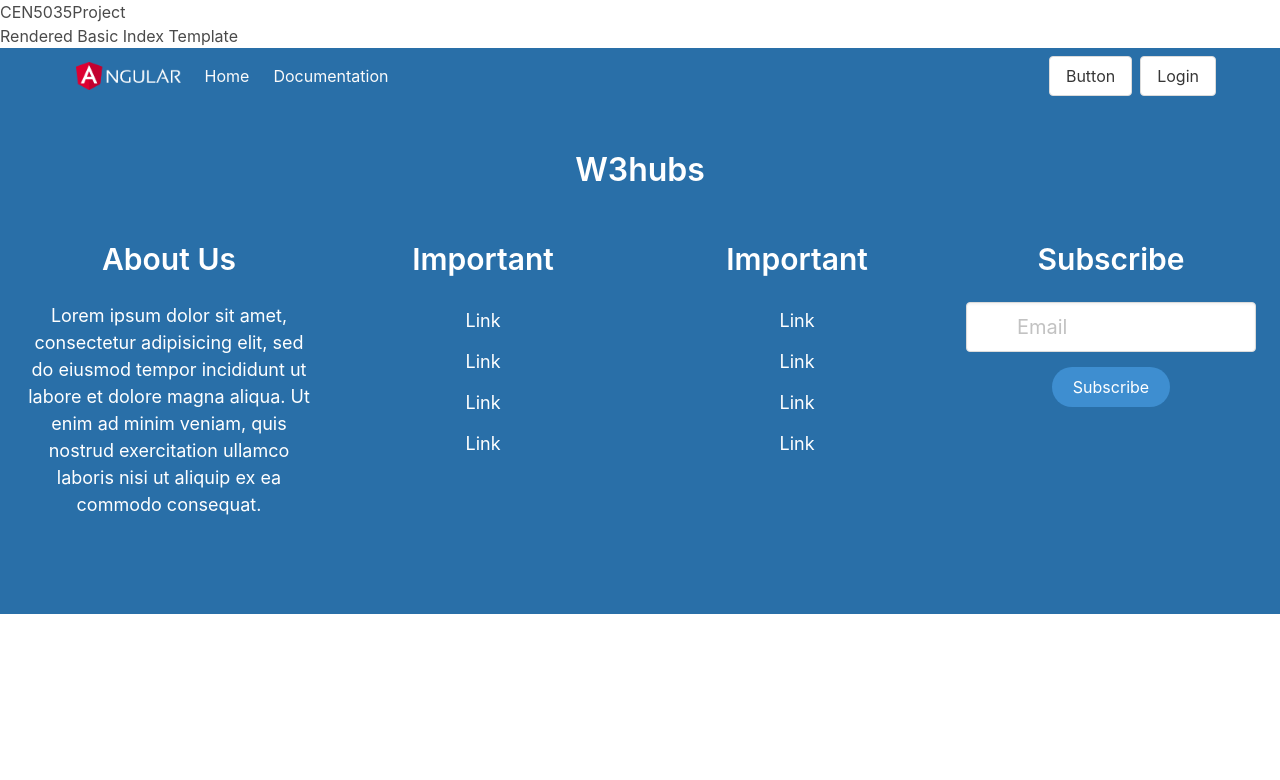
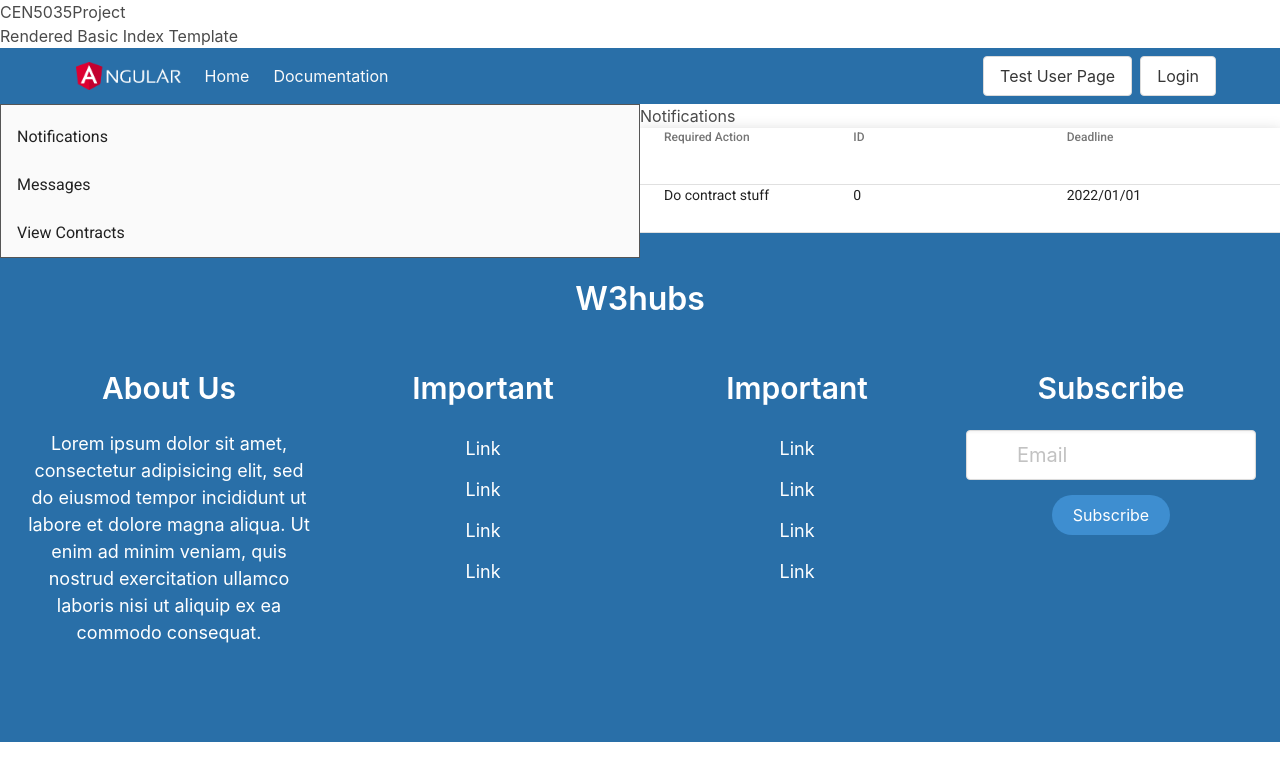
Before and after one commit to Jshel/CEN5035Project, an Angular app in the folder CEN5035-front-end/: page /browse-contracts in a window 1280 px wide. Before the commit this address led to /. Shown: the top 780 px of the page. Built offline with nearby package versions, Linux system fonts and the light colour scheme.

Commit message:
Basic views
Very basic view for contracts, messages, and notifications

```diff
--- a/CEN5035-front-end/angular.json
+++ b/CEN5035-front-end/angular.json
@@ -27,6 +27,7 @@
               "src/assets"
             ],
             "styles": [
+              "src/custom-theme.scss",
               "./node_modules/bulma/css/bulma.css"
             ],
             "scripts": []
--- a/CEN5035-front-end/package.json
+++ b/CEN5035-front-end/package.json
@@ -11,10 +11,12 @@
   "private": true,
   "dependencies": {
     "@angular/animations": "~13.1.0",
+    "@angular/cdk": "^13.2.0",
     "@angular/common": "~13.1.0",
     "@angular/compiler": "~13.1.0",
     "@angular/core": "~13.1.0",
     "@angular/forms": "~13.1.0",
+    "@angular/material": "^13.2.0",
     "@angular/platform-browser": "~13.1.0",
     "@angular/platform-browser-dynamic": "~13.1.0",
     "@angular/router": "~13.1.0",
--- a/CEN5035-front-end/src/app/app-routing.module.ts
+++ b/CEN5035-front-end/src/app/app-routing.module.ts
@@ -2,7 +2,7 @@ import { NgModule } from '@angular/core';
 import { RouterModule, Routes } from '@angular/router';
 import { HomeComponent } from './home/home.component';
 import { LoginFormComponent } from './login-form/login-form.component';
-
+import { BrowseContractsComponent } from './browse-contracts/browse-contracts.component';
 const routes: Routes = [
   {
     path: '',
@@ -11,6 +11,10 @@ const routes: Routes = [
   {
     path: 'login',
     component: LoginFormComponent
+  },
+  {
+    path: 'browse-contracts',
+    component: BrowseContractsComponent
   }
 ];
 
--- /dev/null
+++ b/CEN5035-front-end/src/app/browse-contracts/browse-contracts.component.css
@@ -0,0 +1,19 @@
+.navigation-bar {
+  width: 50%;
+  height: 50%;
+  border: 1px solid #555;
+  float:  left;
+}
+
+table {
+  width: 50%;
+}
+
+.mat-form-field {
+  font-size: 14px;
+  width: 50%;
+}
+
+td, th {
+  width: 25%;
+}
--- /dev/null
+++ b/CEN5035-front-end/src/app/browse-contracts/browse-contracts.component.html
@@ -0,0 +1,91 @@
+<div class="swap-tabs">
+  <mat-sidenav-container class="navigation-bar">
+    <mat-nav-list>
+      <a mat-list-item (click)="setTab(1)"> Notifications </a>
+      <a mat-list-item (click)="setTab(2)"> Messages </a>
+      <a mat-list-item (click)="setTab(3)"> View Contracts</a>
+    </mat-nav-list>
+  </mat-sidenav-container>
+  <div class="tab"  *ngIf="getTab()===1">
+    <h1>Notifications</h1>
+
+    <table mat-table [dataSource]="notifications" class="mat-elevation-z8">
+
+      <!-- Based on: https://material.angular.io/components/table/examples> -->
+      <ng-container matColumnDef="required_action">
+        <th mat-header-cell *matHeaderCellDef> Required Action </th>
+        <td mat-cell *matCellDef="let element"> {{element.required_action}} </td>
+      </ng-container>
+      <ng-container matColumnDef="id">
+        <th mat-header-cell *matHeaderCellDef> ID </th>
+        <td mat-cell *matCellDef="let element"> {{element.id}} </td>
+      </ng-container>
+      <ng-container matColumnDef="deadline">
+        <th mat-header-cell *matHeaderCellDef> Deadline </th>
+        <td mat-cell *matCellDef="let element"> {{element.deadline}} </td>
+      </ng-container>
+      <tr mat-header-row *matHeaderRowDef="notificationColumns"></tr>
+      <tr mat-row *matRowDef="let row; columns: notificationColumns;"></tr>
+    </table>
+  </div>
+  <div class="tab"  *ngIf="getTab()===2">
+    <h1>Messages</h1>
+
+    <table mat-table [dataSource]="messages" class="mat-elevation-z8">
+
+  <!-- Based on: https://material.angular.io/components/table/examples> --
+
+    ['recipients', 'id', 'received', 'contents', 'send date'] -->
+    <ng-container matColumnDef="recipients">
+      <th mat-header-cell *matHeaderCellDef> Recipients </th>
+      <td mat-cell *matCellDef="let element"> {{element.recipients}} </td>
+    </ng-container>
+    <ng-container matColumnDef="id">
+      <th mat-header-cell *matHeaderCellDef> ID </th>
+      <td mat-cell *matCellDef="let element"> {{element.id}} </td>
+    </ng-container>
+
+    <ng-container matColumnDef="received">
+      <th mat-header-cell *matHeaderCellDef> Received? </th>
+      <td mat-cell *matCellDef="let element"> {{element.received}} </td>
+    </ng-container>
+    <ng-container matColumnDef="contents">
+      <th mat-header-cell *matHeaderCellDef> Contents </th>
+      <td mat-cell *matCellDef="let element"> {{element.contents}} </td>
+    </ng-container>
+    <ng-container matColumnDef="send_date">
+      <th mat-header-cell *matHeaderCellDef> Send Date </th>
+      <td mat-cell *matCellDef="let element"> {{element.send_date}} </td>
+    </ng-container>
+    <tr mat-header-row *matHeaderRowDef="messageColumns"></tr>
+    <tr mat-row *matRowDef="let row; columns: messageColumns;"></tr>
+  </table>
+</div>
+<div class="tab"  *ngIf="getTab()===3">
+  <h1>Contract Viewer</h1>
+
+  <table mat-table [dataSource]="contracts" class="mat-elevation-z8">
+
+    <!-- Based on: https://material.angular.io/components/table/examples> -->
+    <ng-container matColumnDef="parties">
+      <th mat-header-cell *matHeaderCellDef> Involved parties </th>
+      <td mat-cell *matCellDef="let element"> {{element.parties}} </td>
+    </ng-container>
+    <ng-container matColumnDef="id">
+      <th mat-header-cell *matHeaderCellDef> ID </th>
+      <td mat-cell *matCellDef="let element"> {{element.id}} </td>
+    </ng-container>
+    <ng-container matColumnDef="signed">
+      <th mat-header-cell *matHeaderCellDef> Signed? </th>
+      <td mat-cell *matCellDef="let element"> {{element.signed}} </td>
+    </ng-container>
+    <ng-container matColumnDef="deadline">
+      <th mat-header-cell *matHeaderCellDef> Deadline </th>
+      <td mat-cell *matCellDef="let element"> {{element.deadline}} </td>
+    </ng-container>
+    <tr mat-header-row *matHeaderRowDef="contractColumns"></tr>
+    <tr mat-row *matRowDef="let row; columns: contractColumns;"></tr>
+  </table>
+</div>
+
+</div>
--- /dev/null
+++ b/CEN5035-front-end/src/app/browse-contracts/browse-contracts.component.ts
@@ -0,0 +1,65 @@
+import {MatSidenavModule} from '@angular/material/sidenav';
+import {MatTableModule} from '@angular/material/table';
+import { Component, OnInit } from '@angular/core';
+
+
+export interface ContractExample {
+  parties: string[];
+  id: number;
+  signed: boolean;
+  deadline: string; //Store as yyyy/mm/dd
+}
+
+export interface MessageExample {
+  recipients: string[];
+  id: number;
+  received: boolean[];
+  contents: string;
+  send_date: string; //Store as yyyy/mm/dd
+}
+
+export interface NotificationExample {
+  required_action: string;
+  id: number;
+  deadline: string; //Store as yyyy/mm/dd
+}
+
+const CONTRACT_DATA: ContractExample[] = [
+  {parties: ["John", "Joe"], id: 0, signed: true, deadline: "2023/01/01"},
+];
+
+const MESSAGE_DATA: MessageExample[] = [
+  {recipients: ["John", "Joe"], id: 0, received: [false,false] , contents: "Sign the contract", send_date: "2022/01/01"},
+];
+
+const NOTIFICATION_DATA: NotificationExample[] = [
+  {required_action: "Do contract stuff", id: 0, deadline: "2022/01/01"},
+];
+
+@Component({
+  selector: 'app-browse-contracts',
+  templateUrl: './browse-contracts.component.html',
+  styleUrls: ['./browse-contracts.component.css']
+})
+export class BrowseContractsComponent implements OnInit {
+  tab:number = 1;
+  contractColumns: string[] = ['parties', 'id', 'signed', 'deadline'];
+  contracts = CONTRACT_DATA;
+  messageColumns: string[] = ['recipients', 'id', 'received', 'contents', 'send_date'];
+  messages = MESSAGE_DATA;
+  notificationColumns: string[] = ['required_action', 'id', 'deadline'];
+  notifications = NOTIFICATION_DATA;
+  constructor() {
+  }
+
+  ngOnInit(): void {
+  }
+
+  setTab(tabChoice:number): void{
+    this.tab=tabChoice;
+  }
+
+  getTab(): number{
+    return this.tab;
+  }
+}
--- a/CEN5035-front-end/src/app/header/header.component.html
+++ b/CEN5035-front-end/src/app/header/header.component.html
@@ -16,7 +16,7 @@
             <div class="navbar-end">
                 <div class="navbar-item">
                     <div class="buttons">
-                        <a class="button has-background-white">Button</a>
+                        <a class="button has-background-white" routerLink="/browse-contracts">Test User Page</a>
                         <a class="button has-background-white" routerLink="/login">Login</a>
                     </div>
                 </div>
--- /dev/null
+++ b/CEN5035-front-end/src/custom-theme.scss
@@ -0,0 +1,38 @@
+
+// Custom Theming for Angular Material
+// For more information: https://material.angular.io/guide/theming
+@use '@angular/material' as mat;
+// Plus imports for other components in your app.
+
+// Include the common styles for Angular Material. We include this here so that you only
+// have to load a single css file for Angular Material in your app.
+// Be sure that you only ever include this mixin once!
+@include mat.core();
+
+// Define the palettes for your theme using the Material Design palettes available in palette.scss
+// (imported above). For each palette, you can optionally specify a default, lighter, and darker
+// hue. Available color palettes: https://material.io/design/color/
+$CEN5035-front-end-primary: mat.define-palette(mat.$indigo-palette);
+$CEN5035-front-end-accent: mat.define-palette(mat.$pink-palette, A200, A100, A400);
+
+// The warn palette is optional (defaults to red).
+$CEN5035-front-end-warn: mat.define-palette(mat.$red-palette);
+
+// Create the theme object. A theme consists of configurations for individual
+// theming systems such as "color" or "typography".
+$CEN5035-front-end-theme: mat.define-light-theme((
+  color: (
+    primary: $CEN5035-front-end-primary,
+    accent: $CEN5035-front-end-accent,
+    warn: $CEN5035-front-end-warn,
+  )
+));
+
+// Include theme styles for core and each component used in your app.
+// Alternatively, you can import and @include the theme mixins for each component
+// that you are using.
+@include mat.all-component-themes($CEN5035-front-end-theme);
+
+
+html, body { height: 100%; }
+body { margin: 0; font-family: Roboto, "Helvetica Neue", sans-serif; }
--- a/CEN5035-front-end/src/index.html
+++ b/CEN5035-front-end/src/index.html
@@ -6,6 +6,9 @@
   <base href="/">
   <meta name="viewport" content="width=device-width, initial-scale=1">
   <link rel="icon" type="image/x-icon" href="favicon.ico">
+  <link rel="preconnect" href="https://fonts.gstatic.com">
+  <link href="https://fonts.googleapis.com/css2?family=Roboto:wght@300;400;500&display=swap" rel="stylesheet">
+  <link href="https://fonts.googleapis.com/icon?family=Material+Icons" rel="stylesheet">
 </head>
 <body>
   <h1>CEN5035Project</h1>
```
Also changed, not shown: CEN5035-front-end/src/app/app.module.ts (+14 -4 lines), 2 other files (tests, documents, lock files or other folders).
